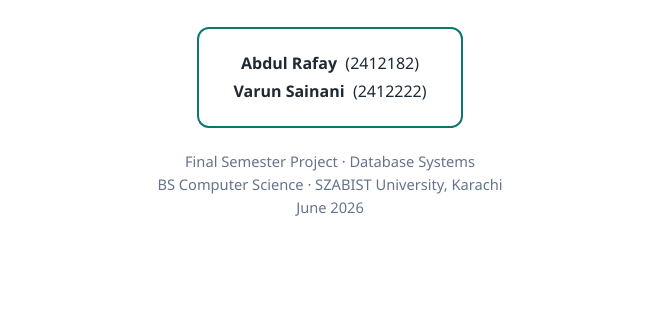
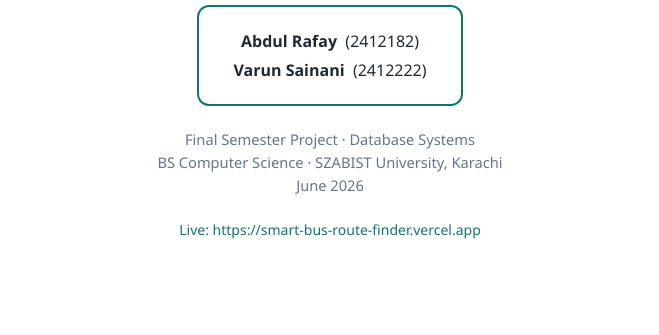
Before and after one commit to varunsainani/smart-bus-route-finder, a website: page docs/report.html in a window 1280 px wide. Shown: the part 465-800 px from the top of the page, without its empty margins (310-969 px from the left). Drawn offline with Linux system fonts and the light colour scheme.

Commit message:
docs: add live deployment URL to README, report and presentation

```diff
--- a/docs/report.html
+++ b/docs/report.html
@@ -55,6 +55,9 @@
     Final Semester Project &middot; Database Systems<br/>
     BS Computer Science &middot; SZABIST University, Karachi<br/>
     June 2026
+  </div>
+  <div style="margin-top:22px; font-size:10.5pt; color:#0f766e;">
+    Live: https://smart-bus-route-finder.vercel.app
   </div>
 </section>
 
@@ -145,6 +148,7 @@
   <p>Public transportation in Karachi is used by millions of commuters every day. In recent years the city has introduced a structured Bus Rapid Transit (BRT) network, including the Green Line and Red Line corridors, along with the Peoples Bus Service feeder routes and a fleet of electric buses. Despite this progress, there is no single digital system that helps a passenger decide which bus to take, where to change buses, how much the journey will cost, and how long it will take.</p>
   <p>The Smart Local Bus Route Finder is a database-driven analytical dashboard and route planning system built for this scenario. It is composed of a PostgreSQL database hosted on Neon, a REST API built with Node.js and Express, and an analytical dashboard built with HTML, CSS, Bootstrap, and JavaScript. The dashboard presents meaningful insights generated from the database, such as ridership, revenue, on-time performance, and popular destinations, while an integrated route finder computes the cheapest journey across the bus network using a shortest-path algorithm.</p>
   <p>This report documents the complete project: the problem it addresses, the proposed solution, the database design, the API, and the analytical dashboard, along with testing results and output screenshots. The project satisfies the Database Systems final project requirements, including a relational schema of more than sixteen tables and a working analytical dashboard.</p>
+  <p>The complete system is deployed and publicly accessible at <strong>https://smart-bus-route-finder.vercel.app</strong>. The source code is available at <strong>https://github.com/varunsainani/smart-bus-route-finder</strong>.</p>
 </section>
 
 <!-- ===================== 7. PROBLEM STATEMENT ===================== -->
```
Also changed, not shown: docs/presentation.html (+1 -0 lines), README.md, 2 other files.
